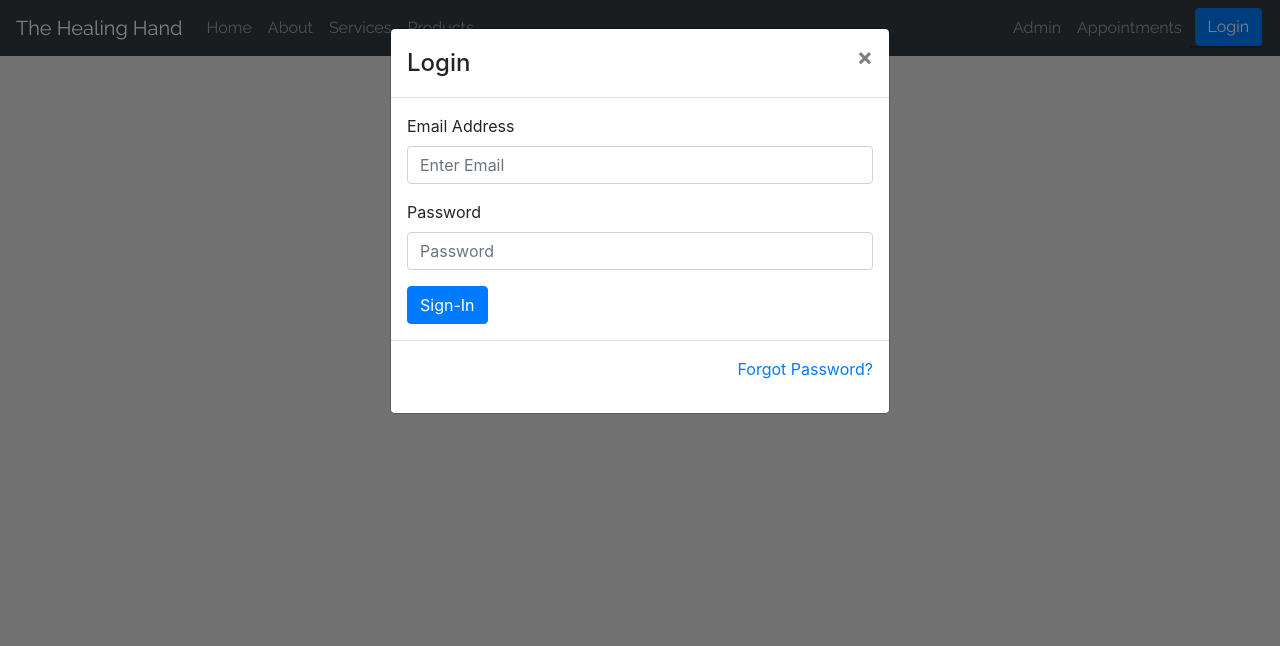
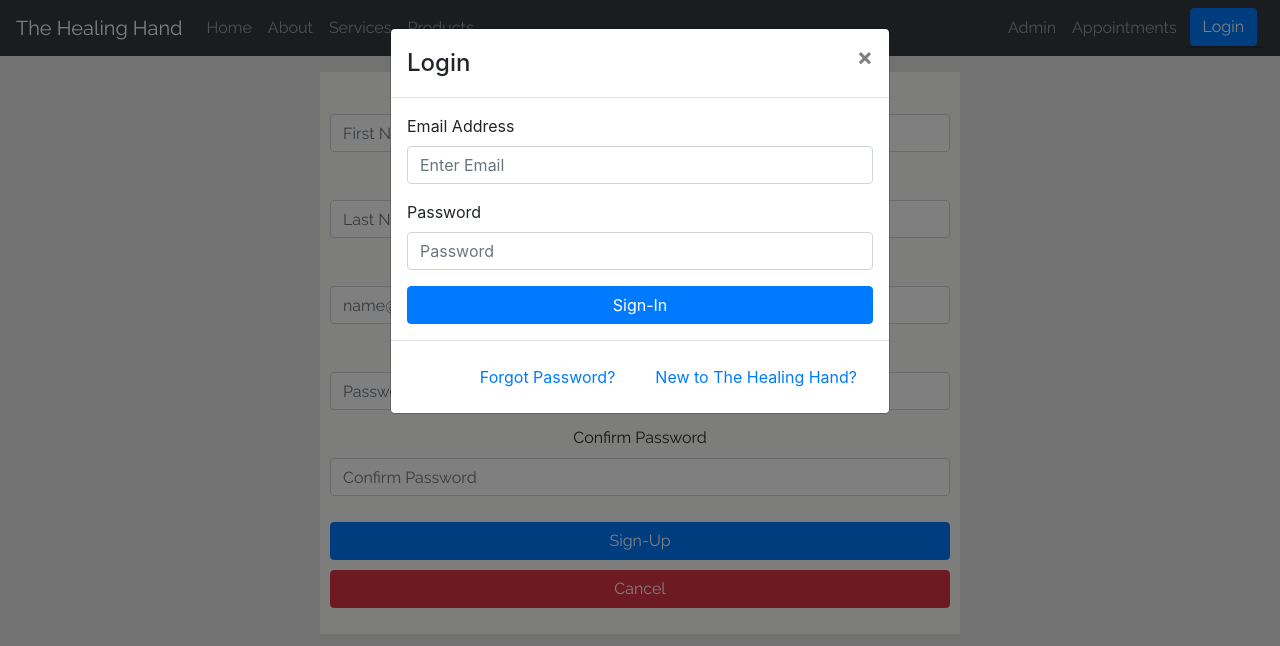
Before and after one commit to Matt-Corsetti/the-healing-hand-ui, a React (Create React App) app: page /new-account in a window 1280 px wide. Both pictures are taken after a click on the button "Login". Shown: the top 646 px of the page. Built offline with nearby package versions, Linux system fonts and the light colour scheme.

Commit message:
Added Sign-Up Form

```diff
--- a/src/App.js
+++ b/src/App.js
@@ -6,6 +6,7 @@ import Home from "./components/HomePage";
 import Products from "./components/ProductsPage";
 import AboutPage from "./components/AboutPage";
 import ServicesPage from "./components/ServicesPage";
+import NewAccountPage from "./components/NewAccount";
 
 import "./App.css";
 
@@ -20,6 +21,7 @@ function App() {
             <Route exact path="/about" component={AboutPage} />
             <Route exact path="/services" component={ServicesPage} />
             <Route exact path="/products" component={Products} />
+            <Route exact path="/new-account" component={NewAccountPage} />
           </Switch>
         </div>
       </React.Fragment>
--- /dev/null
+++ b/src/components/NewAccount/NewAccount.css
@@ -0,0 +1,24 @@
+.form-container {
+  margin: auto;
+  margin-top: 1em;
+  width: 50%;
+  padding: 10px;
+  background-color: #fbfbf8;
+  text-align: center;
+}
+
+.btn-primary {
+  width: 100%;
+}
+
+.btn-danger {
+  width: 100%;
+}
+
+.btn-submit {
+  padding-top: 10px;
+}
+
+.btn-cancel {
+  padding-top: 10px;
+}
--- /dev/null
+++ b/src/components/NewAccount/index.js
@@ -0,0 +1,116 @@
+import React, { useState } from "react";
+
+import "./NewAccount.css";
+
+import { Form, Button, Col } from "react-bootstrap";
+
+function NewAccountPage() {
+  const [validated, setValidated] = useState(false);
+  const [password, setPassword] = useState("");
+  const [confirmPassword, setConfirmPassword] = useState("");
+  const [passwordErrorMessage, setPasswordErrorMessage] = useState("");
+  const [
+    confirmPasswordErrorMessage,
+    setConfirmPasswordErrorMessage
+  ] = useState("");
+
+  const handleSubmit = event => {
+    const form = event.currentTarget;
+
+    alert(passwordErrorMessage);
+    if (password !== confirmPassword) {
+      event.preventDefault();
+      event.stopPropagation();
+    }
+    if (form.checkValidity() === false) {
+      event.preventDefault();
+      event.stopPropagation();
+    }
+
+    setValidated(true);
+  };
+
+  return (
+    <div className="form-container">
+      <Form noValidate validated={validated} onSubmit={handleSubmit}>
+        <Form.Row>
+          <Form.Group as={Col} md="12" controlId="validationCustom01">
+            <Form.Label>First Name</Form.Label>
+            <Form.Control required type="text" placeholder="First Name" />
+            <Form.Control.Feedback>Looks Good!</Form.Control.Feedback>
+            <Form.Control.Feedback type="invalid">
+              First Name is Required
+            </Form.Control.Feedback>
+          </Form.Group>
+        </Form.Row>
+        <Form.Row>
+          <Form.Group as={Col} md="12" controlId="validationCustom02">
+            <Form.Label>Last Name</Form.Label>
+            <Form.Control required type="text" placeholder="Last Name" />
+            <Form.Control.Feedback>Looks Good!</Form.Control.Feedback>
+            <Form.Control.Feedback type="invalid">
+              Last Name is Required
+            </Form.Control.Feedback>
+          </Form.Group>
+        </Form.Row>
+        <Form.Row>
+          <Form.Group as={Col} md="12" controlId="validationCustomEmail">
+            <Form.Label>Email</Form.Label>
+            <Form.Control
+              required
+              tpye="email"
+              placeholder="name@example.com"
+            />
+            <Form.Control.Feedback type="invalid">
+              Please Enter a Valid Email
+            </Form.Control.Feedback>
+          </Form.Group>
+        </Form.Row>
+        <Form.Row>
+          <Form.Group as={Col} md="12" controlId="validationCustomPassword">
+            <Form.Label>Password</Form.Label>
+            <Form.Control
+              required
+              type="password"
+              onChange={e => setPassword(e.target.value)}
+              placeholder="Password"
+            />
+            <Form.Control.Feedback>Looks Good!</Form.Control.Feedback>
+            <Form.Control.Feedback type="invalid">
+              {passwordErrorMessage}
+            </Form.Control.Feedback>
+          </Form.Group>
+        </Form.Row>
+        <Form.Row>
+          <Form.Group
+            as={Col}
+            md="12"
+            controlId="validationCustomConfirmPassword"
+          >
+            <Form.Label>Confirm Password</Form.Label>
+            <Form.Control
+              required
+              type="password"
+              onChange={e => setConfirmPassword(e.target.value)}
+              placeholder="Confirm Password"
+            />
+            <Form.Control.Feedback>Looks Good!</Form.Control.Feedback>
+            <Form.Control.Feedback type="invalid">
+              {confirmPasswordErrorMessage}
+            </Form.Control.Feedback>
+          </Form.Group>
+        </Form.Row>
+        <Form.Group>
+          <div className="btn-submit">
+            <Button type="submit">Sign-Up</Button>
+          </div>
+          <div className="btn-cancel">
+            <Button variant="danger ">Cancel</Button>
+          </div>
+        </Form.Group>
+      </Form>
+    </div>
+  );
+}
+
+export default NewAccountPage;
--- a/src/components/TopNavBar/TopNavBar.css
+++ b/src/components/TopNavBar/TopNavBar.css
@@ -4,4 +4,5 @@
 
 .login-button {
   padding-left: 5px;
+  padding-right: 5px;
 }
--- a/src/components/TopNavBar/index.js
+++ b/src/components/TopNavBar/index.js
@@ -95,9 +95,24 @@ function TopNavBar() {
                   </Form>
                 </Modal.Body>
                 <Modal.Footer>
-                  <a href="/reset-password">
-                    <p>Forgot Password?</p>
-                  </a>
+                  <NavItem
+                    onClick={handleClose}
+                    eventkey={7}
+                    href="/reset-password"
+                  >
+                    <Nav.Link as={Link} to="/reset-password">
+                      Forgot Password?
+                    </Nav.Link>
+                  </NavItem>
+                  <NavItem
+                    onClick={handleClose}
+                    eventkey={8}
+                    href="/new-account"
+                  >
+                    <Nav.Link as={Link} to="/new-account">
+                      New to The Healing Hand?
+                    </Nav.Link>
+                  </NavItem>
                 </Modal.Footer>
               </Modal>
             </div>
```
